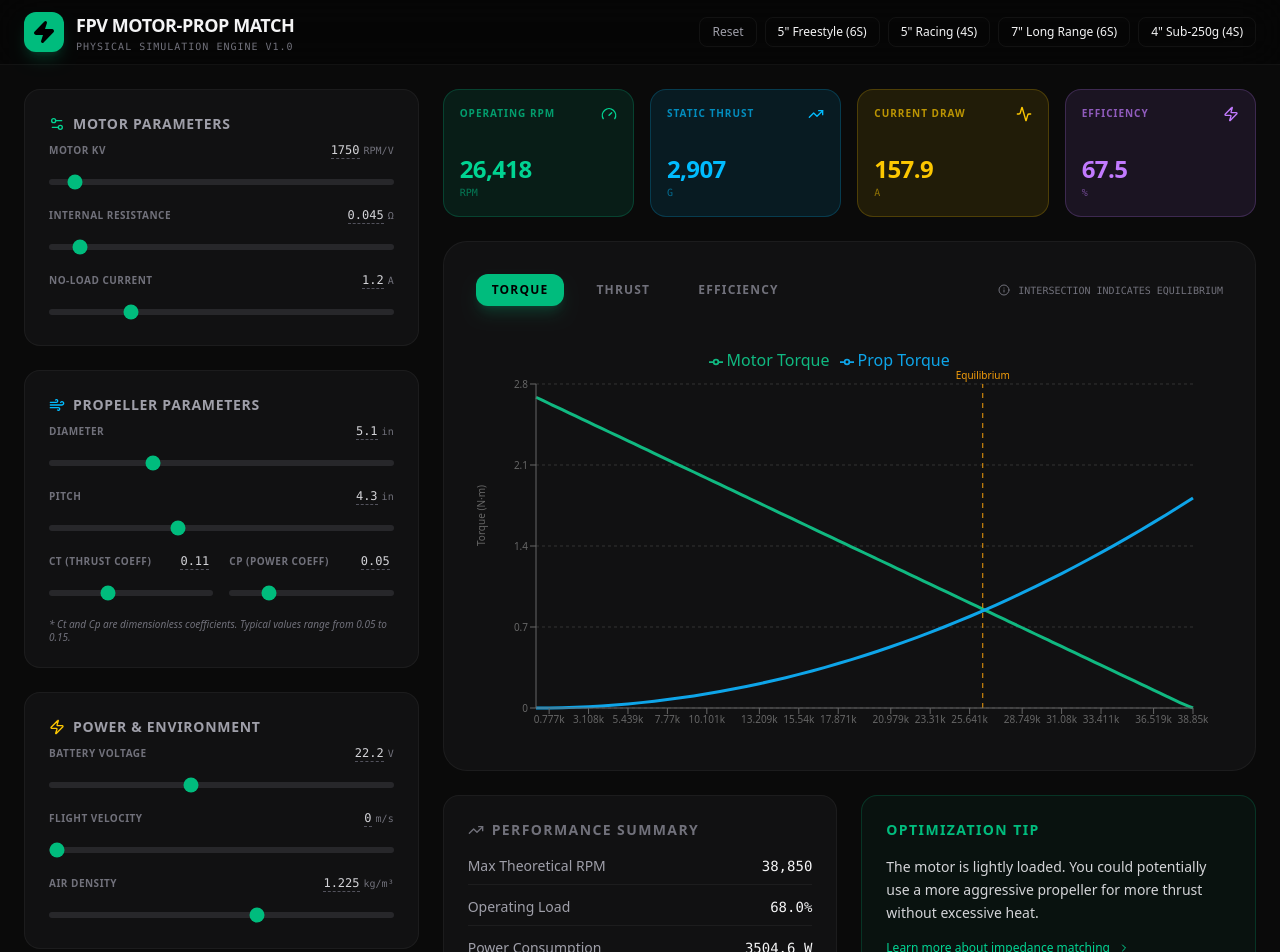
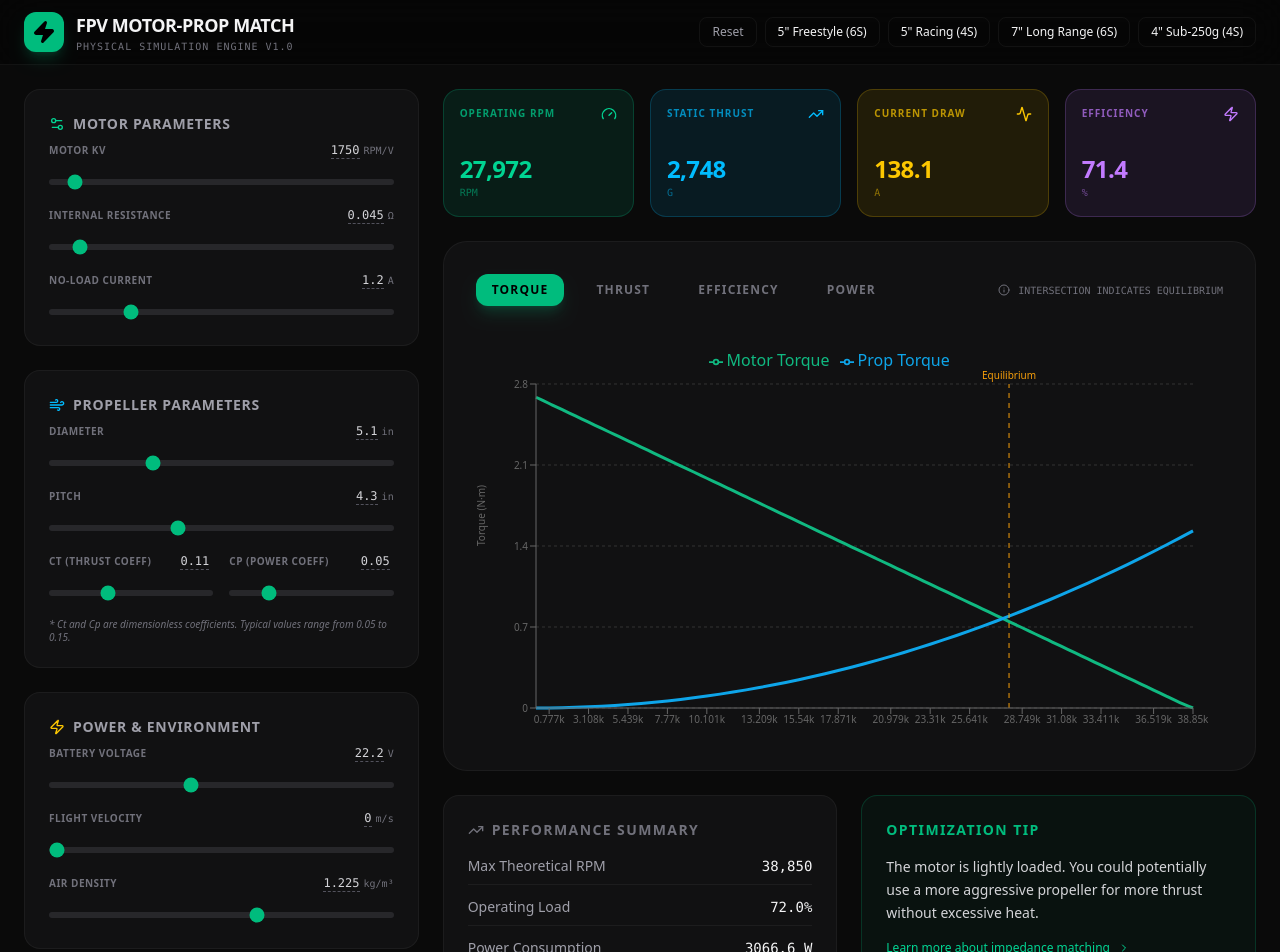
Before and after one commit to leemojiang/FPV-Motor-Prop-Matcher, a React (Vite) app: page / in a window 1280 px wide. Shown: the top 952 px of the page. Built offline with nearby package versions, Linux system fonts and the light colour scheme.

Commit message:
feat: Add power tab and improve prop calculations
Introduce a new 'power' tab to visualize electrical and shaft power.
Refine propeller thrust and torque calculations by incorporating the pitch ratio, leading to more accurate modeling of propeller behavior across different advance ratios.

```diff
--- a/src/App.tsx
+++ b/src/App.tsx
@@ -87,7 +87,7 @@ export default function App() {
   const [motor, setMotor] = useState<MotorParams>(PRESETS.freestyle6s.motor);
   const [prop, setProp] = useState<PropParams>(PRESETS.freestyle6s.prop);
   const [env, setEnv] = useState<EnvironmentParams>(PRESETS.freestyle6s.env);
-  const [activeTab, setActiveTab] = useState<'torque' | 'thrust' | 'efficiency'>('torque');
+  const [activeTab, setActiveTab] = useState<'torque' | 'thrust' | 'efficiency' | 'power'>('torque');
 
   // --- Calculations ---
 
@@ -122,11 +122,16 @@ export default function App() {
       const tipSpeed = omega * propRadius;
       const lambda = omega > 0 ? V / tipSpeed : 0;
 
-      // Simple linear decay model for Ct and Cp based on advance ratio
-      // lambda_0 is roughly pitch/diameter * factor
-      const lambda0 = (prop.pitch / prop.diameter) * 1.2;
-      const ct_eff = Math.max(0, prop.ct * (1 - lambda / lambda0));
-      const cp_eff = Math.max(0, prop.cp * (1 - lambda / lambda0));
+      // Incorporate pitch into the coefficients
+      // pitchRatio = P/D. Higher pitch = higher load and thrust.
+      const pitchRatio = prop.pitch / prop.diameter;
+      const base_ct = prop.ct * pitchRatio;
+      const base_cp = prop.cp * pitchRatio;
+
+      // lambda_0 is roughly pitch/diameter * factor (the advance ratio where thrust goes to zero)
+      const lambda0 = pitchRatio * 1.2;
+      const ct_eff = Math.max(0, base_ct * (1 - lambda / lambda0));
+      const cp_eff = Math.max(0, base_cp * (1 - lambda / lambda0));
 
       const thrust = 0.5 * rho * Math.pow(tipSpeed, 2) * Math.PI * Math.pow(propRadius, 2) * ct_eff;
       const propTorque = 0.5 * rho * Math.pow(tipSpeed, 2) * Math.PI * Math.pow(propRadius, 3) * cp_eff;
@@ -152,8 +157,9 @@ export default function App() {
     const opOmega = rpmToRadS(equilibriumRpm);
     const opTipSpeed = opOmega * propRadius;
     const opLambda = opOmega > 0 ? V / opTipSpeed : 0;
-    const lambda0 = (prop.pitch / prop.diameter) * 1.2;
-    const opCtEff = Math.max(0, prop.ct * (1 - opLambda / lambda0));
+    const pitchRatio = prop.pitch / prop.diameter;
+    const lambda0 = pitchRatio * 1.2;
+    const opCtEff = Math.max(0, (prop.ct * pitchRatio) * (1 - opLambda / lambda0));
 
     const opCurrent = Math.max(0, (v - opOmega / kv_rad) / R);
     const opThrust = 0.5 * rho * Math.pow(opTipSpeed, 2) * Math.PI * Math.pow(propRadius, 2) * opCtEff;
@@ -359,7 +365,7 @@ export default function App() {
           <div className="bg-zinc-900/50 border border-white/5 rounded-3xl p-8">
             <div className="flex items-center justify-between mb-8">
               <div className="flex gap-4">
-                {(['torque', 'thrust', 'efficiency'] as const).map((tab) => (
+                {(['torque', 'thrust', 'efficiency', 'power'] as const).map((tab) => (
                   <button
                     key={tab}
                     onClick={() => setActiveTab(tab)}
@@ -402,7 +408,7 @@ export default function App() {
                     <ReferenceLine x={results.operatingPoint.rpm} stroke="#f59e0b" strokeDasharray="5 5" label={{ value: 'Equilibrium', fill: '#f59e0b', fontSize: 10, position: 'top' }} />
                   </LineChart>
                 ) : activeTab === 'thrust' ? (
-                  <AreaChart data={results.chartData} margin={{ top: 10, right: 30, left: 0, bottom: 0 }}>
+                  <AreaChart data={results.chartData} margin={{ top: 10, right: 30, left: 0, bottom: 20 }}>
                     <defs>
                       <linearGradient id="colorThrust" x1="0" y1="0" x2="0" y2="1">
                         <stop offset="5%" stopColor="#0ea5e9" stopOpacity={0.3}/>
@@ -410,21 +416,54 @@ export default function App() {
                       </linearGradient>
                     </defs>
                     <CartesianGrid strokeDasharray="3 3" stroke="#333" vertical={false} />
-                    <XAxis dataKey="rpm" stroke="#666" fontSize={10} tickFormatter={(v) => `${v/1000}k`} />
+                    <XAxis
+                      dataKey="rpm"
+                      stroke="#666"
+                      fontSize={10}
+                      tickFormatter={(v) => `${v/1000}k`}
+                      label={{ value: 'RPM', position: 'insideBottom', offset: -10, fill: '#666', fontSize: 10 }}
+                    />
                     <YAxis stroke="#666" fontSize={10} label={{ value: 'Thrust (g)', angle: -90, position: 'insideLeft', fill: '#666', fontSize: 10 }} />
                     <Tooltip contentStyle={{ backgroundColor: '#18181b', border: '1px solid #3f3f46', borderRadius: '12px', fontSize: '12px' }} />
                     <Area type="monotone" dataKey="thrust" name="Thrust (g)" stroke="#0ea5e9" fillOpacity={1} fill="url(#colorThrust)" strokeWidth={3} />
                     <ReferenceLine x={results.operatingPoint.rpm} stroke="#f59e0b" strokeDasharray="5 5" />
                   </AreaChart>
-                ) : (
-                  <LineChart data={results.chartData} margin={{ top: 10, right: 30, left: 0, bottom: 0 }}>
+                ) : activeTab === 'efficiency' ? (
+                  <LineChart data={results.chartData} margin={{ top: 10, right: 30, left: 0, bottom: 20 }}>
                     <CartesianGrid strokeDasharray="3 3" stroke="#333" vertical={false} />
-                    <XAxis dataKey="rpm" stroke="#666" fontSize={10} tickFormatter={(v) => `${v/1000}k`} />
+                    <XAxis
+                      dataKey="rpm"
+                      stroke="#666"
+                      fontSize={10}
+                      tickFormatter={(v) => `${v/1000}k`}
+                      label={{ value: 'RPM', position: 'insideBottom', offset: -10, fill: '#666', fontSize: 10 }}
+                    />
                     <YAxis stroke="#666" fontSize={10} label={{ value: 'Efficiency (%)', angle: -90, position: 'insideLeft', fill: '#666', fontSize: 10 }} />
                     <Tooltip contentStyle={{ backgroundColor: '#18181b', border: '1px solid #3f3f46', borderRadius: '12px', fontSize: '12px' }} />
                     <Line type="monotone" dataKey="efficiency" name="Efficiency (%)" stroke="#a855f7" strokeWidth={3} dot={false} />
                     <ReferenceLine x={results.operatingPoint.rpm} stroke="#f59e0b" strokeDasharray="5 5" />
                   </LineChart>
+                ) : (
+                  <AreaChart data={results.chartData} margin={{ top: 10, right: 30, left: 0, bottom: 20 }}>
+                    <defs>
+                      <linearGradient id="colorPower" x1="0" y1="0" x2="0" y2="1">
+                        <stop offset="5%" stopColor="#f59e0b" stopOpacity={0.3}/>
+                        <stop offset="95%" stopColor="#f59e0b" stopOpacity={0}/>
+                      </linearGradient>
+                    </defs>
+                    <CartesianGrid strokeDasharray="3 3" stroke="#333" vertical={false} />
+                    <XAxis
+                      dataKey="rpm"
+                      stroke="#666"
+                      fontSize={10}
+                      tickFormatter={(v) => `${v/1000}k`}
+                      label={{ value: 'RPM', position: 'insideBottom', offset: -10, fill: '#666', fontSize: 10 }}
+                    />
+                    <YAxis stroke="#666" fontSize={10} label={{ value: 'Power (W)', angle: -90, position: 'insideLeft', fill: '#666', fontSize: 10 }} />
+                    <Tooltip contentStyle={{ backgroundColor: '#18181b', border: '1px solid #3f3f46', borderRadius: '12px', fontSize: '12px' }} />
+                    <Area type="monotone" dataKey="power" name="Power (W)" stroke="#f59e0b" fillOpacity={1} fill="url(#colorPower)" strokeWidth={3} />
+                    <ReferenceLine x={results.operatingPoint.rpm} stroke="#f59e0b" strokeDasharray="5 5" />
+                  </AreaChart>
                 )}
               </ResponsiveContainer>
             </div>
```
Also changed, not shown: 1 other file (tests, documents, lock files or other folders).
